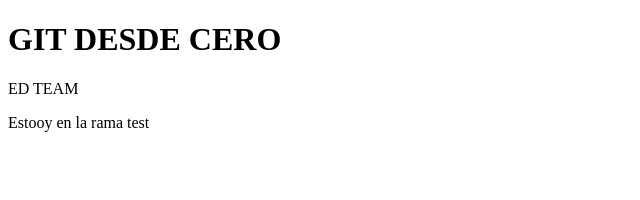
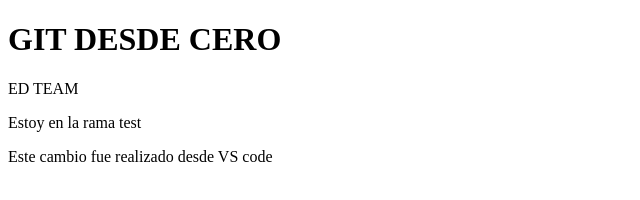
Before and after one commit to hectormorenotejada/practicando-git, a plain HTML site: page index.html in a window 1280 px wide. Shown: the whole page, without its empty margins (0-640 px from the left). Drawn offline with Linux system fonts and the light colour scheme.

Commit message:
Primer commit desde VS code

```diff
--- a/index.html
+++ b/index.html
@@ -3,14 +3,18 @@
 <head>
     <meta charset="UTF-8">
     <meta http-equiv="X-UA-Compatible" content="IE=edge">
-    <meta name="viewport" content="width=device-width, initial-scale=1.0">
-    <title>Practicando con GIT</title>
+    <title>Practicando con GIT desde VS code</title>
 </head>
 <body>
     <h1>GIT DESDE CERO</h1>
     <p>ED TEAM</p>
     <section>
-        <p>Estooy en la rama test</p>
+        <p>Estoy en la rama test</p>
     </section>
+    <div>
+        <p>
+            Este cambio fue realizado desde VS code
+        </p>
+    </div>
 </body>
 </html>
```
Also changed, not shown: 1 other file.
